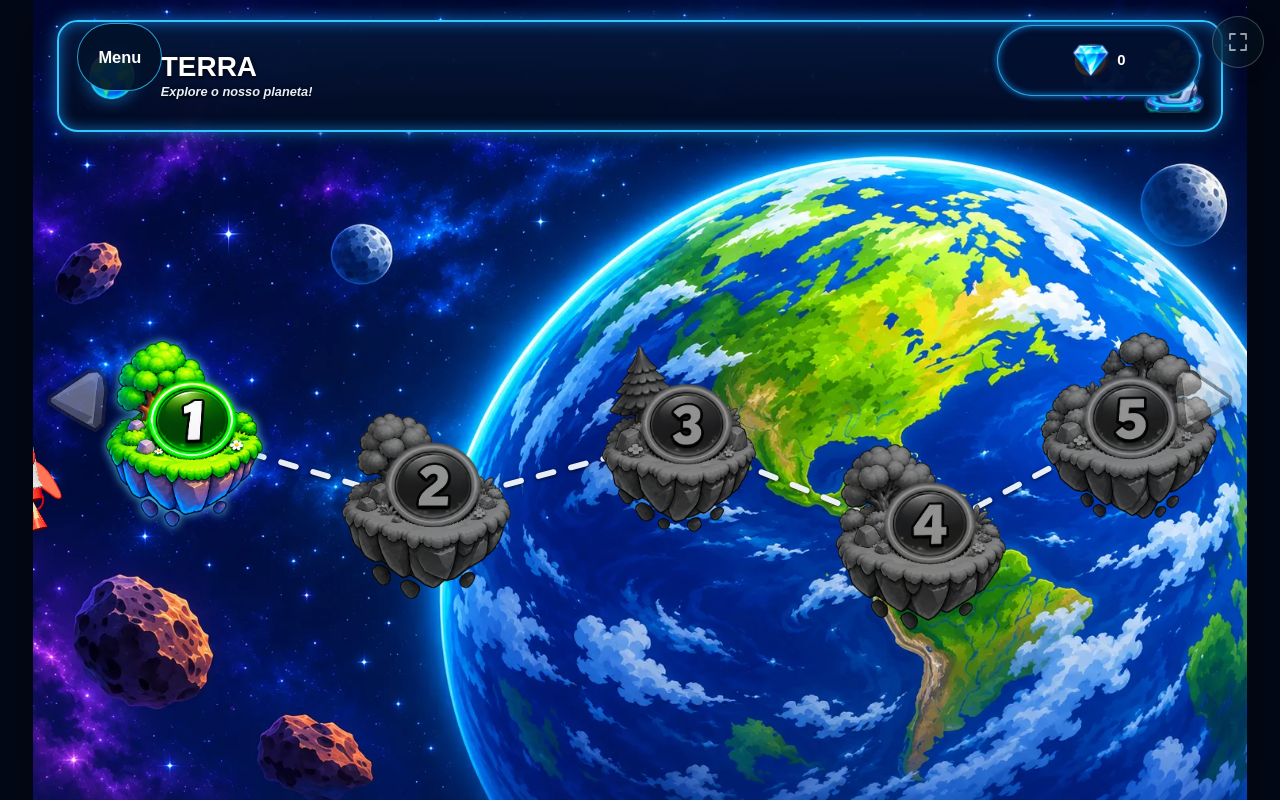
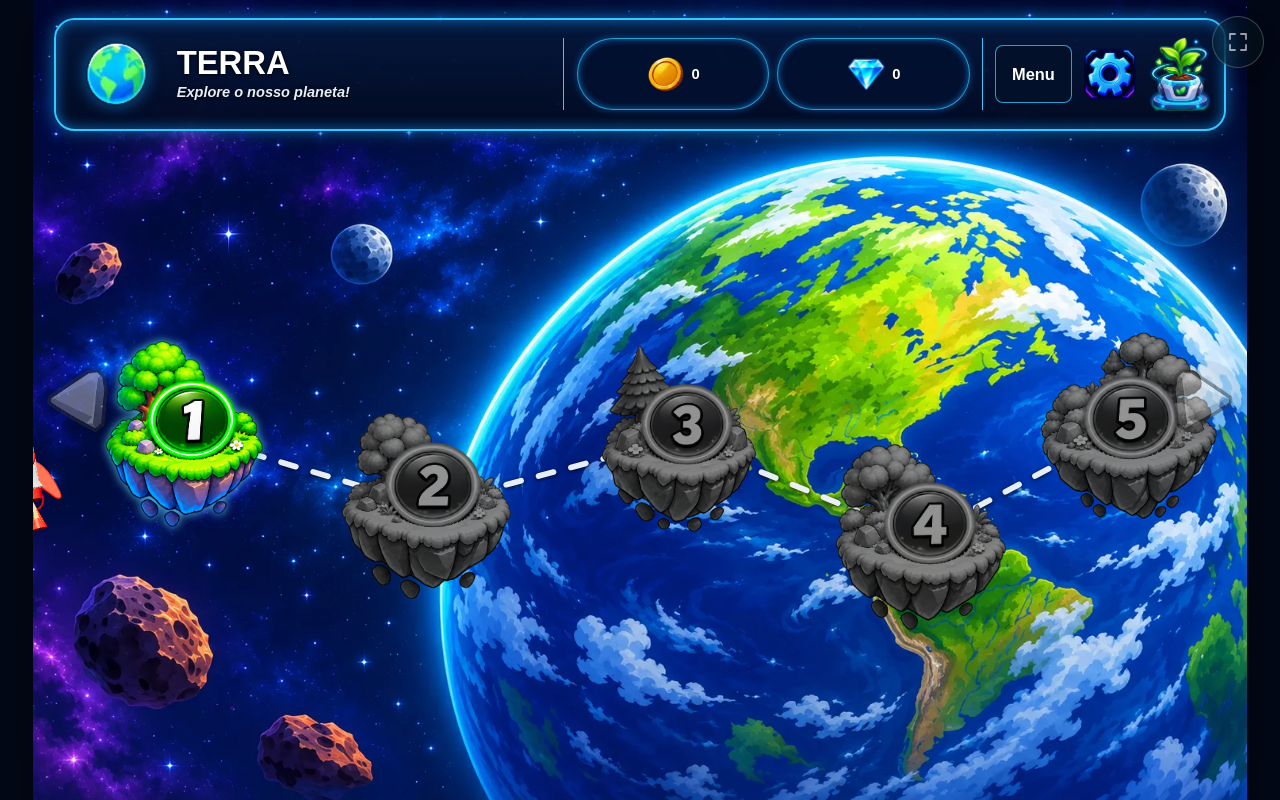
Before and after one commit to sm64isdabest/rocketbloom, a React (Vite) app: page / in a window 1280 px wide. Both pictures are taken after a click on the button "Jogar". Built offline with nearby package versions, Linux system fonts and the light colour scheme.

Commit message:
Corrige proporções da barra do seletor

```diff
--- a/src/styles/index.css
+++ b/src/styles/index.css
@@ -807,15 +807,15 @@ button:focus-visible, [role="switch"]:focus-visible, canvas:focus-visible { outl
 .phase-selection-header {
   position: absolute;
   z-index: 5;
-  top: 2.5%;
-  left: 2%;
+  top: 2.2%;
+  left: 1.8%;
   display: grid;
-  width: 96%;
-  min-height: 14%;
-  grid-template-columns: minmax(0, 1.15fr) minmax(0, 1fr) auto;
+  width: 96.4%;
+  min-height: 12.5%;
+  grid-template-columns: minmax(0, 1.15fr) minmax(0, 1fr) max-content;
   align-items: center;
-  gap: 1.1cqw;
-  padding: .7cqw 1.3cqw;
+  gap: 1cqw;
+  padding: .55cqw 1cqw;
   border: max(1px, .24cqw) solid var(--selector-accent);
   border-radius: 1.7cqw;
   background: linear-gradient(180deg, rgba(5, 24, 61, .97), rgba(2, 10, 33, .98));
@@ -828,24 +828,28 @@ button:focus-visible, [role="switch"]:focus-visible, canvas:focus-visible { outl
   white-space: nowrap;
 }
 .phase-selection-identity { display: flex; min-width: 0; align-items: center; gap: 1cqw; }
-.phase-selection-identity__planet { width: clamp(34px, 7cqw, 74px); aspect-ratio: 1; flex: 0 0 auto; object-fit: contain; filter: drop-shadow(0 0 .65cqw var(--selector-glow)); }
+.phase-selection-identity__planet { width: clamp(54px, 9cqw, 96px); aspect-ratio: 1; flex: 0 0 auto; object-fit: contain; filter: drop-shadow(0 0 .65cqw var(--selector-glow)); }
 .phase-selection-identity__copy { display: grid; min-width: 0; gap: .35cqw; }
-.phase-selection-identity__name { overflow: hidden; color: #fff; font-size: 2.3cqw; font-weight: 900; line-height: 1; text-overflow: ellipsis; text-transform: uppercase; }
-.phase-selection-identity__subtitle { overflow: hidden; color: rgba(241, 248, 255, .96); font-size: 1.05cqw; font-style: italic; line-height: 1.15; text-overflow: ellipsis; }
+.phase-selection-identity__name { overflow: hidden; color: #fff; font-size: 2.7cqw; font-weight: 900; line-height: 1; text-overflow: ellipsis; text-transform: uppercase; }
+.phase-selection-identity__subtitle { overflow: hidden; color: rgba(241, 248, 255, .96); font-size: 1.2cqw; font-style: italic; line-height: 1.15; text-overflow: ellipsis; }
 .phase-selection-resources { display: grid; min-width: 0; grid-template-columns: repeat(2, minmax(0, 1fr)); align-items: center; gap: .65cqw; padding: 0 1cqw; border-right: 1px solid var(--selector-accent); border-left: 1px solid var(--selector-accent); }
 .phase-selection-wallet,
 .phase-selection-planet-name {
+  position: static;
   display: inline-flex;
+  width: auto;
+  height: auto;
   min-width: 0;
   min-height: 5.9cqw;
   align-items: center;
   justify-content: center;
   gap: .55cqw;
-  padding: .35cqw .8cqw;
+  padding: .35cqw .7cqw;
   border: 1px solid color-mix(in srgb, var(--selector-accent) 78%, transparent);
   border-radius: 999px;
   background: rgba(3, 17, 48, .82);
   box-shadow: inset 0 0 .65cqw var(--selector-glow), 0 0 .65cqw color-mix(in srgb, var(--selector-glow) 65%, transparent);
+  pointer-events: auto;
 }
 .phase-selection-wallet img { width: 3.2cqw; height: 3.2cqw; flex: 0 0 auto; object-fit: contain; }
 .phase-selection-wallet span { overflow: hidden; text-overflow: ellipsis; }
@@ -853,17 +857,22 @@ button:focus-visible, [role="switch"]:focus-visible, canvas:focus-visible { outl
 .phase-selection-planet-name img { width: 5cqw; height: 5cqw; object-fit: contain; }
 .phase-selection-navigation { display: flex; align-items: center; justify-content: flex-end; gap: .65cqw; }
 .phase-selection-back {
+  position: static;
+  z-index: auto;
   display: inline-flex;
-  min-height: 5.6cqw;
+  width: auto;
+  height: auto;
+  min-height: 4.8cqw;
   align-items: center;
   justify-content: center;
-  padding: .55cqw 1.25cqw;
+  padding: .55cqw 1.3cqw;
   border: 1px solid color-mix(in srgb, var(--selector-accent) 78%, transparent);
-  border-radius: 999px;
+  border-radius: .65cqw;
   background: rgba(3, 17, 42, .9);
   color: #fff;
   font: 800 1.35cqw/1 Arial, "Segoe UI", sans-serif;
   cursor: pointer;
+  pointer-events: auto;
   transition: filter .16s ease, transform .16s ease;
 }
 .phase-selection-back:hover { filter: brightness(1.2); transform: translateY(-1px); }
@@ -1032,14 +1041,14 @@ button:focus-visible, [role="switch"]:focus-visible, canvas:focus-visible { outl
 @media (max-width: 620px) {
   .phase-selection-header { top: max(2%, env(safe-area-inset-top)); min-height: 17%; grid-template-columns: minmax(0, 1fr) auto; grid-template-rows: auto auto; gap: 1cqw .8cqw; padding: 1cqw 1.5cqw; border-radius: 2.4cqw; }
   .phase-selection-identity { gap: 1.2cqw; }
-  .phase-selection-identity__planet { width: clamp(32px, 9cqw, 54px); }
+  .phase-selection-identity__planet { width: clamp(42px, 11cqw, 62px); }
   .phase-selection-identity__name { font-size: clamp(14px, 4.3cqw, 22px); }
   .phase-selection-identity__subtitle { font-size: clamp(8px, 2.2cqw, 11px); }
   .phase-selection-resources { grid-column: 1 / -1; grid-row: 2; grid-template-columns: repeat(2, minmax(0, 1fr)); gap: 1cqw; padding: .8cqw 2cqw 0; border: 0; border-top: 1px solid var(--selector-accent); }
-  .phase-selection-wallet { min-height: 7cqw; gap: 1.2cqw; padding: .5cqw 1.5cqw; font-size: clamp(11px, 3cqw, 15px); }
+  .phase-selection-wallet { width: auto; height: auto; min-height: 7cqw; gap: 1.2cqw; padding: .5cqw 1.5cqw; font-size: clamp(11px, 3cqw, 15px); pointer-events: auto; }
   .phase-selection-wallet img { width: 5cqw; height: 5cqw; }
   .phase-selection-navigation { grid-column: 2; grid-row: 1; gap: .8cqw; }
-  .phase-selection-back { min-height: 8cqw; padding: 1.2cqw 2cqw; font-size: clamp(10px, 2.9cqw, 14px); }
+  .phase-selection-back { width: auto; height: auto; min-height: 8cqw; padding: 1.2cqw 2cqw; border-radius: 6px; font-size: clamp(10px, 2.9cqw, 14px); }
   .phase-selection-settings, .phase-selection-laboratory { width: clamp(30px, 8.4cqw, 44px); }
   .phase-selection-stage { width: 17%; }
   .phase-selection-arrow { width: 8%; }
```
Also changed, not shown: 1 other file (tests, documents, lock files or other folders).
